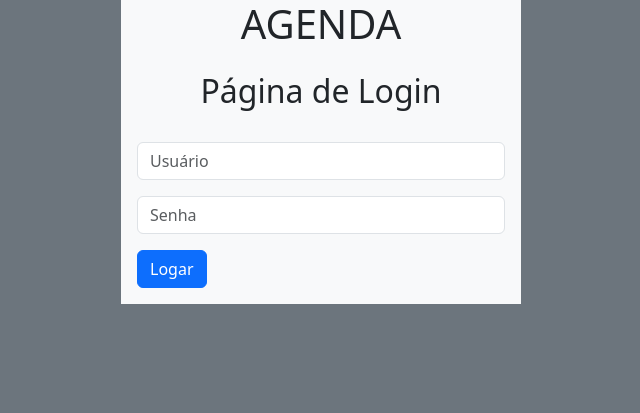
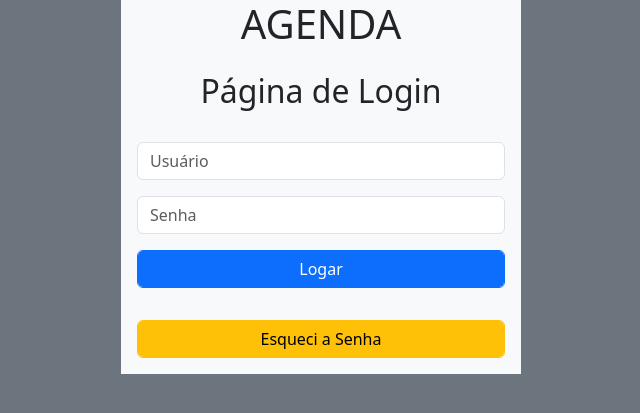
Before and after one commit to mpmotta/Agenda-MVC, a PHP site: page /view/index.php in a window 1280 px wide. Shown: the top 413 px of the page, without its empty margins (319-959 px from the left). Run offline with PHP 8.4, Linux system fonts and the light colour scheme; some libraries are stand-ins or nearby versions.

Commit message:
tarefa 504-101

```diff
--- a/view/index.php
+++ b/view/index.php
@@ -22,11 +22,15 @@
                 placeholder="Senha">
             </div>
             <div class="m-3">
-            <button type="submit" id="submit" class="btn btn-primary mb-3">
+            <button type="submit" id="submit" class="form-control btn btn-primary mb-3">
                     Logar
                 </button>
             </div>
         </form>
+        <div class="m-3">
+        <a href="../controller/esqueciSenha.php"
+        class="form-control btn btn-warning mb-3">Esqueci a Senha</a>
+        </div>
     </div>
     <script src="https://cdn.jsdelivr.net/npm/sweetalert2@10"></script>
     <?php
```
